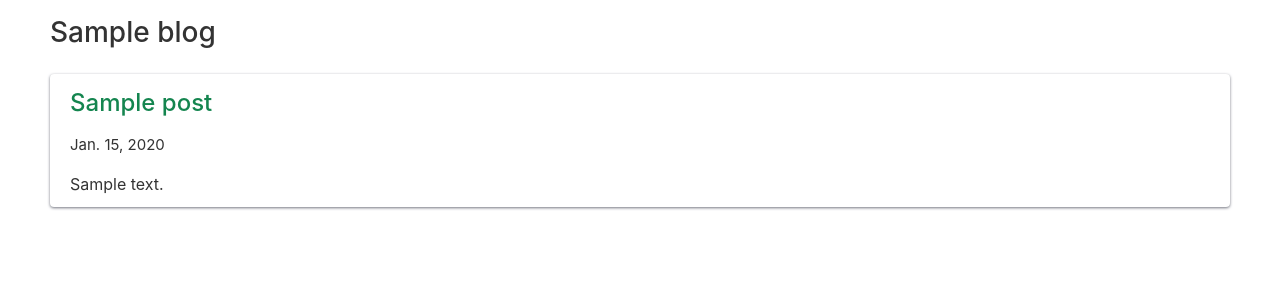
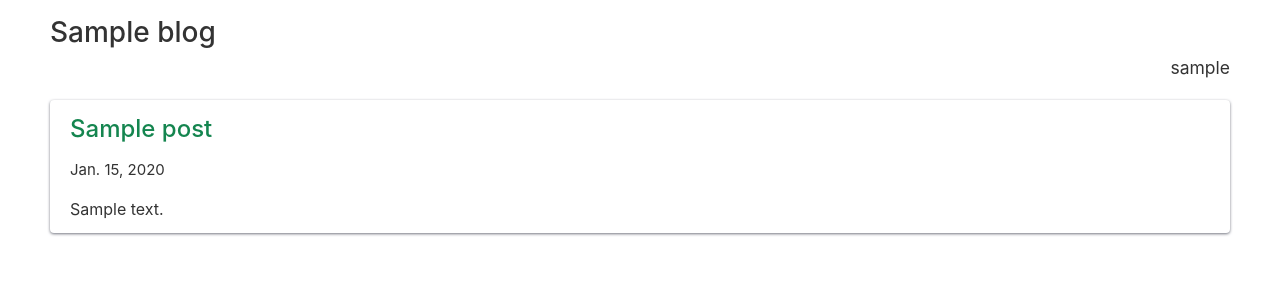
Before and after one commit to RandallKeur/blog-maker-lite, a Django app: template blogs/templates/blogs/blog.html in a window 1280 px wide. Shown: the part 50-350 px from the top of the page. Run offline with Django 5.2, Linux system fonts and the light colour scheme; the template is opened without the code that fills it: most values are stand-ins (such as "Sample title", 1, 10 or a date in 2020); data that the repository does not hold is empty.

Commit message:
Part 15 (#6)
* part 15 changes

* reformat

```diff
--- a/blogs/models.py
+++ b/blogs/models.py
@@ -1,3 +1,4 @@
+from django.contrib.auth.models import User
 from django.db import models
 
 
@@ -5,6 +6,7 @@
     title = models.CharField(max_length=200)
     description = models.TextField()
     date_added = models.DateTimeField(auto_now_add=True)
+    owner = models.ForeignKey(User, on_delete=models.CASCADE)
 
     def __str__(self):
         return self.title
--- a/blogs/templates/blogs/blog.html
+++ b/blogs/templates/blogs/blog.html
@@ -3,6 +3,7 @@
 {% block content %}
 
     <h2>{{ blog.title }}</h2>
+    <p class="text-right blog-owner">{{ blog.owner.username }}</p>
 
     {% for post in posts %}
 
--- a/blogs/templates/blogs/blogs.html
+++ b/blogs/templates/blogs/blogs.html
@@ -12,6 +12,7 @@
                 </h3>
             </header>
             <p>{{ blog.description }}</p>
+            <p class="text-right">{{ blog.owner.username }}</p>
         </div>
     {% empty %}
         <h3>No blogs have been added yet.</h3>
--- a/blogs/templates/blogs/post.html
+++ b/blogs/templates/blogs/post.html
@@ -3,6 +3,7 @@
 {% block content %}
 
     <h2>{{ post.title }}</h2>
+    <p class="text-right blog-owner">{{ blog.owner.username }}</p>
 
     <div class="text-right">
         <span>{{ post.date_added|date:"DATE_FORMAT" }}</span> |
--- a/css/custom.css
+++ b/css/custom.css
@@ -25,3 +25,7 @@
     padding-left: 15px;
     padding-right: 15px;
 }
+p.blog-owner {
+    font-size: 1.75rem;
+    margin-top: -20px;
+}
```
Also changed, not shown: model_factories.py (+7 -0 lines), blogs/migrations/0003_blog_owner.py (added).
